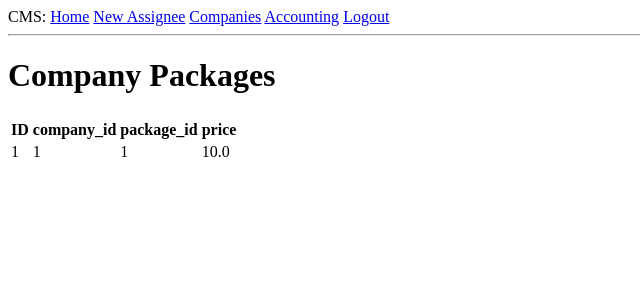
After one commit to gnat1923/relocation-cms, a Flask app: page /companies/company_packages in a window 1280 px wide. The commit adds this page. Shown: the top 300 px of the page, without its empty margins (0-640 px from the left). Run offline with Flask 3, Linux system fonts and the light colour scheme; a user stored in the database is signed in; tables that the repository leaves empty hold one stand-in row (values such as "Sample post").

Commit message:
working on company package functionality

```diff
--- a/app/models.py
+++ b/app/models.py
@@ -64,7 +64,9 @@ class CompanyPackage(db.Model):
     package: so.Mapped["Package"] = so.relationship(back_populates="company_packages")
 
     def __repr__(self):
-        return "<CompanyPackage {} for {}>".format(self.package.name, self.company.name)
+        package_name = self.package.name if self.package else "Unknown Package"
+        company_name = self.company.name if self.company else "Unknown Company"
+        return f"<CompanyPackage {package_name} for {company_name}: €{self.price}>"
 
 # New association table for Assignee and Package
 assignee_package = sa.Table(
--- a/app/routes.py
+++ b/app/routes.py
@@ -140,6 +140,7 @@ def companies():
 def add_company():
     form = NewCompanyForm()
 
+    #fetch all packages and send them to company form package field
     if request.method == "GET":
         # Fetch all packages from db
         packages = Package.query.all()
@@ -148,8 +149,11 @@ def add_company():
             package_form.package_id.data = package.id
             package_form.package_name.data = package.name
             form.packages.append_entry(package_form)
+            print(f"ID: {package.id} Name: {package.name}") #printing properly here
 
+    #submit the company section of the form
     if form.validate_on_submit():
+        print("Form data: ", request.form)
         company = Company(
             name = form.name.data,
             contact = form.contact.data,
@@ -158,6 +162,8 @@ def add_company():
         db.session.add(company)
         db.session.flush() # Flush to get the company ID for the relationships
 
+        #pull the price for each package and send to db
+        #this function is sending a flase package_id <input id= - why?
         for package_form in form.packages:
             company_package = CompanyPackage(
                 company_id = company.id,
@@ -165,6 +171,7 @@ def add_company():
                 price = package_form.price.data
             )
             db.session.add(company_package)
+            print(f"Created package company#{company.id}, package#{package_form.package_id.data}, cost: €{package_form.price.data}")
 
         db.session.commit()
         flash("Company and package prices successfully added")
@@ -174,3 +181,11 @@ def add_company():
         print(form.errors)
 
     return render_template("add_company.html", title="Add New Company", form=form)
+
+@app.route("/companies/company_packages", methods=["GET"])
+@login_required
+def view_company_packages():
+    # This function has taught me that my package id's are not being correctly assigned to company packages. It can probably be deleted later
+    packages = CompanyPackage.query.all()
+    #print(packages)
+    return render_template("company_package.html", packages=packages)
--- a/app/templates/companies.html
+++ b/app/templates/companies.html
@@ -2,6 +2,8 @@
 
 {% block content %}
 <h1>Companies</h1><br>
+<a href="{{url_for('view_company_packages')}} ">Company Packages</a><br>
+<a href="{{url_for('add_company')}} ">Add New Company</a><br><br>
     <table>
         <tr>
             <th>Company</th>
--- /dev/null
+++ b/app/templates/company_package.html
@@ -0,0 +1,23 @@
+{%extends "base.html"%}
+
+{% block content %}
+<h1>Company Packages</h1>
+<table>
+    <tr></tr>
+    <th>ID</th>
+    <th>company_id</th>
+    <th>package_id</th>
+    <th>price</th>
+    </tr>
+
+    {% for package in packages %}
+    <tr>
+        <td>{{ package.id }} </td>
+        <td>{{ package.company_id }} </td>
+        <td>{{ package.package_id }} </td>
+        <td>{{ package.price }} </td>
+    </tr>
+    {% endfor %}
+
+</table>
+{% endblock %}
```
Also changed, not shown: app/templates/add_company.html (+5 -2 lines), app/templates/price_list.html (added, +8 -0 lines), app.db.
